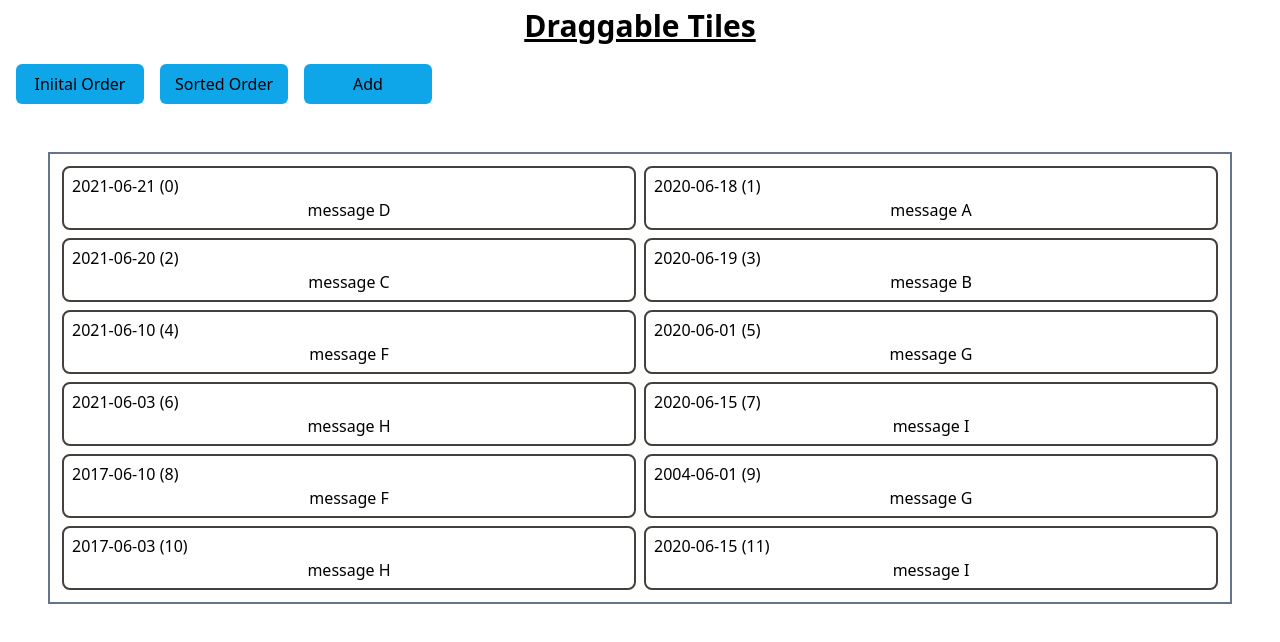
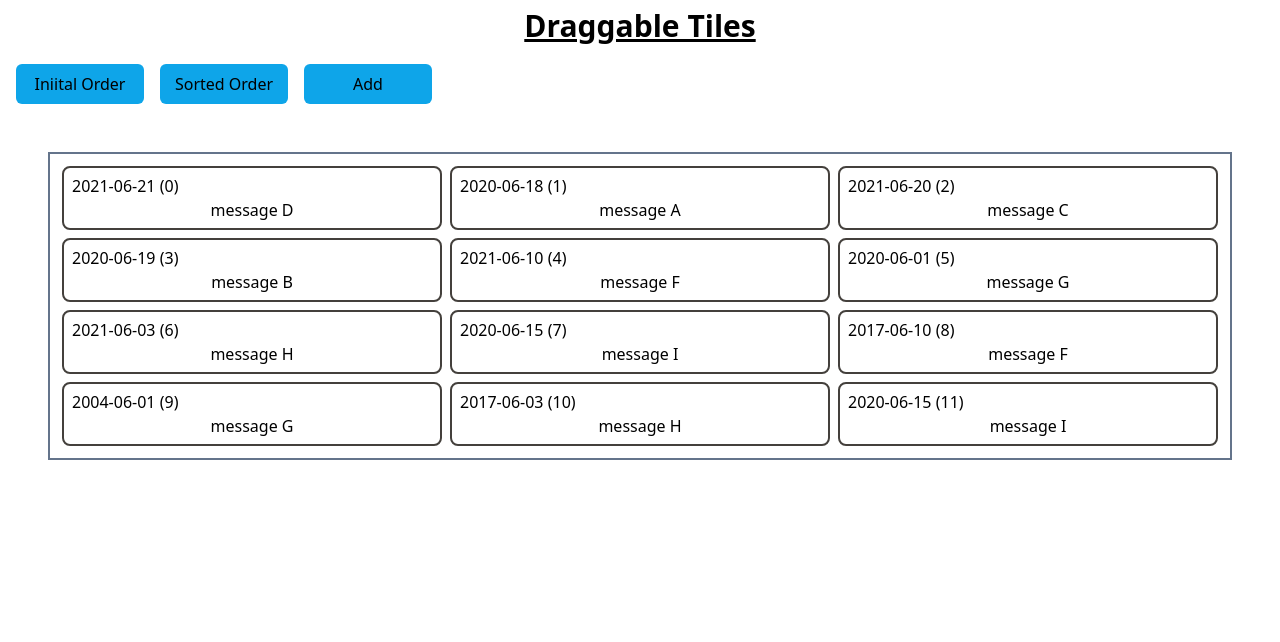
Before and after one commit to abbasmeeran/dndtiles, a React (Vite) app: page / in a window 1280 px wide. Shown: the top 642 px of the page. Built offline with nearby package versions, Linux system fonts and the light colour scheme.

Commit message:
dnd tiles

```diff
--- a/src/App.tsx
+++ b/src/App.tsx
@@ -3,7 +3,7 @@ import Container from "./Components/Container";
 export default function App() {
   return (
     <div>
-      <Container rows={5} cols={2} />
+      <Container rows={4} cols={3} />
     </div>
   );
 }
```
